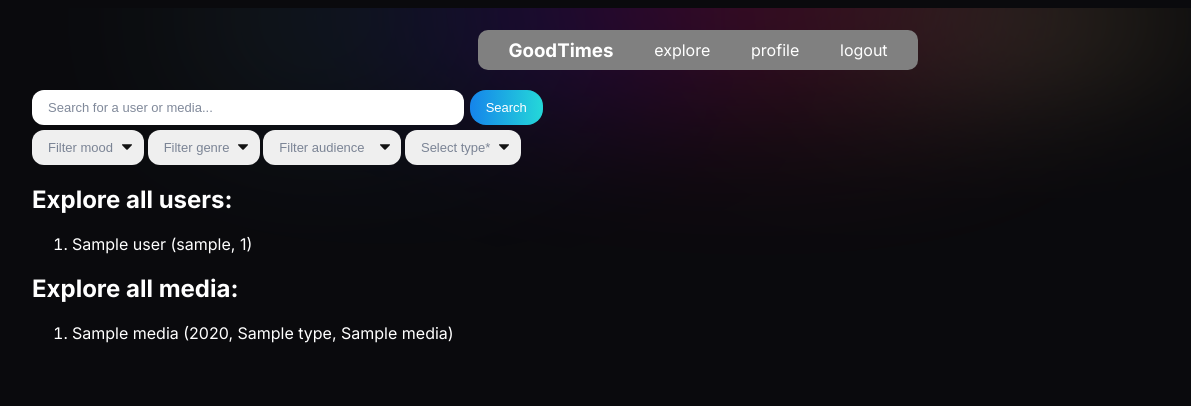
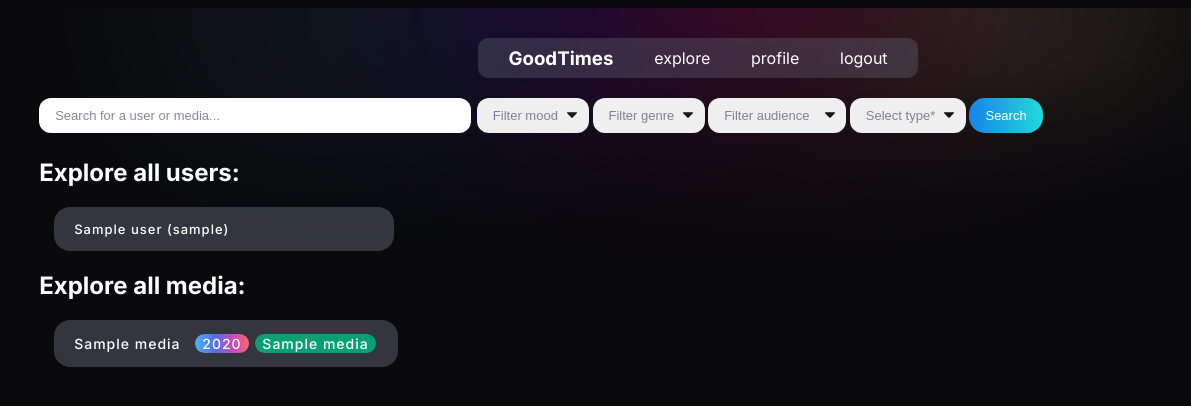
Before and after one commit to cw4360/goodtimes, a Flask app: template templates/search.html in a window 1480 px wide. Shown: the top 406 px of the page, without its empty margins (42-1233 px from the left). Run offline with Flask 2, Linux system fonts and the light colour scheme; the visitor is signed in with stand-in values (Sample User, id 1); the template is opened without the code that fills it: most values are stand-ins (such as "Sample title", 1, 10 or a date in 2020).

Commit message:
Added styling of search page, edit name feature, and view other users

```diff
--- a/app.py
+++ b/app.py
@@ -90,6 +90,7 @@ def login():
         session['uid'] = row['uid']
         session['logged_in'] = True
         session['visits'] = 1
+        print('session:', session)
         return redirect( url_for('user', username=username) )
     else:
         flash('Login incorrect. Try again or join')
@@ -116,6 +117,7 @@ def search():
     page to insert a new media to the database. Otherwise, displays
     the search results as a list."""
     conn = dbi.connect()
+    print("session:", session)
     if request.method == 'GET':
         all_users = queries.getAllUsers(conn)
         all_media = queries.getAllMediaAndCreator(conn)
@@ -174,10 +176,8 @@ def createCollection():
     """creates a new collection"""
     conn = dbi.connect()
     formInput = request.form
-
     if request.method == "GET":
         return render_template('createCollectionForm.html')
-
     else:
         newID = queries.insertCollection(conn, formInput, session['uid'])
         # newID = queries.getLatestId(conn)
@@ -222,57 +222,66 @@ def user(username):
     all their collections displayed and options to manage their
     collections."""
     conn = dbi.connect()
-    uid = session['uid']
-    collections = queries.getAllCollections(conn, uid)
+    print("session:", session)
+    uid = session['uid'] ## get current user's UID
+    userInfo = queries.getUserInfo(conn, username)
+    collections = queries.getAllCollections1(conn, username)
 
-    if request.method == "POST":
-        if request.form['submit'] == 'create collection':
-            return redirect(url_for('createCollection'))
+    if uid != userInfo['uid']: ## user is viewing another user's profile
+        return render_template('userPage.html', isUser=False, userInfo=userInfo, collections=collections)
+    else: ## user is viewing their own profile, and has access to manage profile and collections
+        if request.method == "POST":
+            if request.form['submit'] == 'update name':
+                queries.updateName(conn, uid, request.form['name'])
+                userInfo = queries.getUserInfo(conn, username)
 
-        if request.form['submit'] == 'view':
-            toView = request.form
-            print(toView)
-            return redirect(url_for('collectionPage', cID = toView['collectionID']))
+            if request.form['submit'] == 'create collection':
+                return redirect(url_for('createCollection'))
 
-        if request.form['submit'] == 'delete': #may need to update value to be more specific
-            toDelete = request.form
-            queries.deleteCollection(conn, toDelete)
-            # this updates collections so the page rerenders correctly
-            collections = queries.getAllCollections(conn, uid)
+            if request.form['submit'] == 'view':
+                toView = request.form
+                print(toView)
+                return redirect(url_for('collectionPage', cID = toView['collectionID']))
 
-        return render_template('userPage.html', username=username, collections=collections)
-    else:
-        return render_template('userPage.html', username=username, collections=collections)
+            if request.form['submit'] == 'delete': #may need to update value to be more specific
+                toDelete = request.form
+                queries.deleteCollection(conn, toDelete)
+                # this updates collections so the page rerenders correctly
+                collections = queries.getAllCollections(conn, uid)
 
-@app.route('/media_details/<int:mediaID>/', methods = ["GET", "POST"])
+            return render_template('userPage.html', isUser=True, userInfo=userInfo, collections=collections)
+        else:
+            return render_template('userPage.html', isUser=True, userInfo=userInfo, collections=collections)
+
+@app.route('/media_details/<mediaID>', methods = ["GET", "POST"])
 def media_info(mediaID):
     """page for details of the movie like release year and creator given the media ID"""
     conn = dbi.connect()
+    print("session:", session)
     # uID=session['uid']
     media_info = queries.get_media(conn, mediaID)
+    print("media_info:", media_info)
     # collections=queries.getAllCollections(conn, uID)
     if request.method == "POST":
         if request.form['submit'] == 'add media':
-                mediaID = request.form['media-add']
-                # uID=session['uid']
-                cID = request.form['collection-add']
-                rating = request.form['rating']
-                review = request.form['review']
-                moodTag = request.form['mood']
-                genreTag = request.form['genre']
-                audienceTag = request.form['audience']
-                queries.insertInCollection(conn, mediaID, cID, rating, review, moodTag, genreTag, audienceTag)
-                # updating the media in the collection
-                #mediaCollection = queries.getMediaInCollection(conn, cID)
-                return render_template('mediaPage.html', media_info= media_info, mediaID=mediaID)
+            mediaID = request.form['media-add']
+            # uID=session['uid']
+            cID = request.form['collection-add']
+            rating = request.form['rating']
+            review = request.form['review']
+            moodTag = request.form['mood']
+            genreTag = request.form['genre']
+            audienceTag = request.form['audience']
+            queries.insertInCollection(conn, mediaID, cID, rating, review, moodTag, genreTag, audienceTag)
+            # updating the media in the collection
+            #mediaCollection = queries.getMediaInCollection(conn, cID)
+            return render_template('mediaPage.html', media_info= media_info, mediaID=mediaID)
         else:
             return render_template('mediaPage.html',
-                media_info= media_info, mediaID=media['mediaID']
-                )
+                media_info= media_info, mediaID=media['mediaID'])
     else:
         return render_template('mediaPage.html',
-                media_info= media_info, mediaID=mediaID
-                )
+                media_info= media_info, mediaID=mediaID)
 
 @app.route('/update/<cID>', methods=['GET', 'POST'])
 def update(cID):
--- a/static/style.css
+++ b/static/style.css
@@ -75,7 +75,7 @@ a {
 .nav {
     display: flex;
     flex-direction: row;
-    background: grey;
+    background: rgba(114, 120, 136, 0.3);
     border-radius: 10px;
     column-gap: 20px;
     justify-content: space-around;
@@ -135,13 +135,13 @@ input[type=submit]:hover {
     display: flex;
     flex-direction: row;
     justify-content: center;
+    align-items: center;
     column-gap: 6%;
     margin-top: 13px;
-    /* margin-bottom: 150px; */
 }
 
 .cs304 {
-    margin-top: 40px;
+    margin: 40px 0px;
 }
 
 .flex-row {
@@ -197,6 +197,80 @@ input[type=submit]:hover {
     border-radius: 16px;
 }
 
+.user-container, .media-container {
+    display: flex;
+    flex-direction: row;
+    flex-wrap: wrap;
+    padding-left: 15px;
+    gap: 10px;
+}
+
+.user-box {
+    background: rgba(114, 120, 136, 0.4);
+    border-radius: 16px;
+    padding: 1px 20px;
+    width: 300px;
+}
+
+.user-box, .media-box p {
+    font-size: 14px;
+    font-weight: 500;
+}
+
+.media-box {
+    background: rgba(114, 120, 136, 0.4);
+    border-radius: 16px;
+    padding: 1px 20px;
+}
+
+.media-title {
+    margin-right: 10px;
+}
+
+.tag {
+    border-radius: 10px;
+    padding: 1px 7px;
+    font-size: 400;
+    margin-right: 2px;
+}
+
+.year {
+    background: linear-gradient(90.42deg, #4AB1F1 0.58%, #566CEC 37.22%, #D749AF 73.87%, #FF7C51 112.26%);
+    color: white;
+}
+
+.tv {
+    background: linear-gradient(270deg, #D0F9BE 0%, #ADE9F1 100%);
+    color: rgb(15, 137, 92);
+    /* background: linear-gradient(270deg, #FBCEFF 0%, #FFD1D1 100%); */
+    /* color: rgba(140, 0, 126, 0.8); */
+}
+
+.movie {
+    background: linear-gradient(270deg, #FDE1BC 0%, #FFAEAE 100%);
+    color: rgba(204, 61, 0, 0.8);
+}
+
+.music {
+    background: linear-gradient(270deg, #C3C2FF 0%, #9DBEFF 100%);
+    color: rgba(28, 48, 157, 0.7);
+}
+
+.game {
+    background: linear-gradient(270deg, #F0D6FF 0%, #D3CDFF 100%);
+    color: rgba(92, 27, 174, 0.8);
+}
+
+.book {
+    background: linear-gradient(270deg, #B8F8FF 0%, #AFD4FF 99.55%);
+    color: rgba(0, 113, 194, 0.8);
+}
+
+.creator {
+    background: rgba(0, 187, 131, 0.8);
+    color: white;
+}
+
 /* User Profile Page */
 .my-collections {
     font-style: normal;
--- a/templates/base.html
+++ b/templates/base.html
@@ -15,8 +15,7 @@
     </head>
 
     <body>
-        <!-- style="position: relative; width: 100%;" -->
-        <div>
+        <div style="position: relative; width: 100%;">
             <img src="../static/images/header-gradient.svg">
             <div class="content-block">
                 {% block nav %}
--- a/templates/search.html
+++ b/templates/search.html
@@ -4,8 +4,6 @@
 <div class="searchbar" style="margin-top: 20px;">
     <form method="post" action="{{ url_for('search') }}">
         <input id="query" name="query" type="text" placeholder="Search for a user or media..." required>
-        <input id="search-button" type="submit" value="Search">
-        <br>
         <select id="mood" name="mood">
             <option value="">Filter mood</option>
             <option value="happy">happy</option>
@@ -32,24 +30,44 @@
             <option value="username">username</option>
             <option value="media">media type</option>
         </select>
+        <input id="search-button" type="submit" value="Search">
+        <br>
     </form>
 </div>
 
 <h2 class="description"> Explore all users:</h2>
-<article>
-    <ol>
-        {% for user in all_users %}
-            <li>{{user.name}} ({{user.username}}, {{user.uID}})</li>
-        {% endfor %}
-    </ol>
-</article>
-
+<div class="user-container">
+    {% for user in all_users %}
+    <a href="{{ url_for('user', username=user.username) }}">
+        <div class="user-box">
+            <p>{{user.name}} ({{user.username}})</p>
+        </div>
+    </a>
+    {% endfor %}
+</div>
 <h2 class="description"> Explore all media:</h2>
-<article>
-    <ol>
-        {% for media in all_media %}
-            <li>{{media.title}} ({{media.releaseYear}}, {{media.type}}, {{media.name}})</li>
-        {% endfor %}
-    </ol>
-</article>
+<div class="media-container">
+    {% for media in all_media %}
+    <a href="{{ url_for('media_info', mediaID=media.mediaID)}}">
+        <div class="media-box">
+            <p>
+                <span class="media-title">{{media.title}} </span>
+                <span class="year tag">{{media.releaseYear}}</span>
+                {% if media.type == 'tv' %}
+                    <span class="tv tag">{{media.type}}</span>
+                {% elif media.type == 'movie' %}
+                    <span class="movie tag">{{media.type}}</span>
+                {% elif media.type == 'music' %}
+                    <span class="music tag">{{media.type}}</span>
+                {% elif media.type == 'game' %}
+                    <span class="game tag">{{media.type}}</span>
+                {% elif media.type == 'book' %}
+                    <span class="book tag">{{media.type}}</span>
+                {% endif %}
+                <span class="creator tag">{{media.name}}</span>
+            </p>
+        </div>
+    </a>
+    {% endfor %}
+</div>
 {% endblock %}
```
Also changed, not shown: queries.py (+26 -2 lines), templates/home.html (+5 -5 lines), templates/mediaPage.html (+6 -8 lines), templates/search_results.html (+66 -9 lines), templates/userPage.html (+15 -3 lines).
